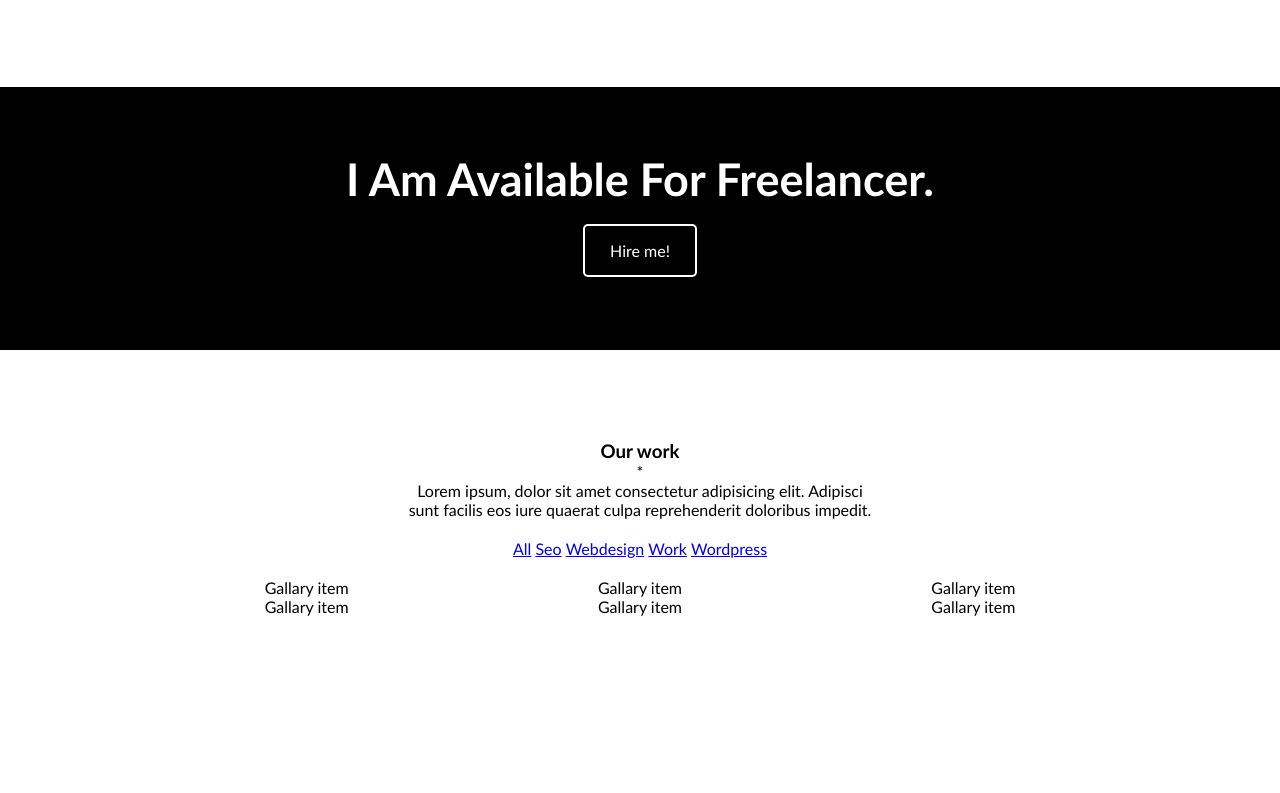
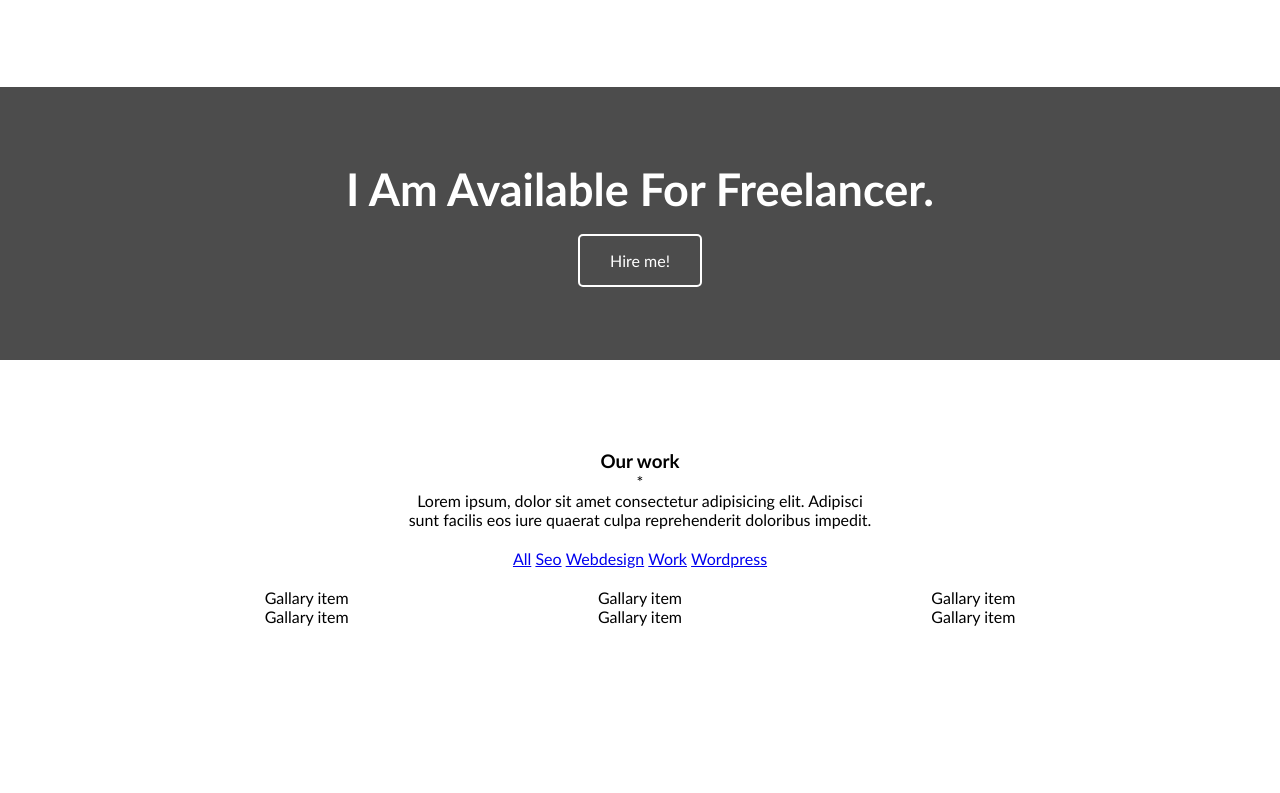
Before and after one commit to front-end-by-rimantas/12-grupe-portfolio-elvish, a plain HTML site: page index.html in a window 1280 px wide. Shown: the part 2079-2872 px from the top of the page. Drawn offline with Linux system fonts and the light colour scheme.

Commit message:
finishing commit

```diff
--- a/css/hire-me.scss
+++ b/css/hire-me.scss
@@ -5,9 +5,8 @@
       ), url(/images/hire-me.jpg);
     background-position: 0% 50%;
     object-fit: contain;
-    background-color: black;
     padding-bottom: 80px !important;
-    padding-top: 20px !important;
+    padding-top: 30px !important;
     >.row{
         h2{
             color: white;
@@ -20,11 +19,15 @@
         .button{
 
             border: 2px solid white;
-            padding: 15px 25px;
+            padding: 15px 30px;
             border-radius: 5px;
             text-decoration: none;
             color: white;
             transition: 0.5s;
+        }
+        .button:focus{
+            color: black;
+            background-color: white;
         }
         .button:hover{
             color: black;
```
Also changed, not shown: css/hire-me.css, css/hire-me.min.css.
